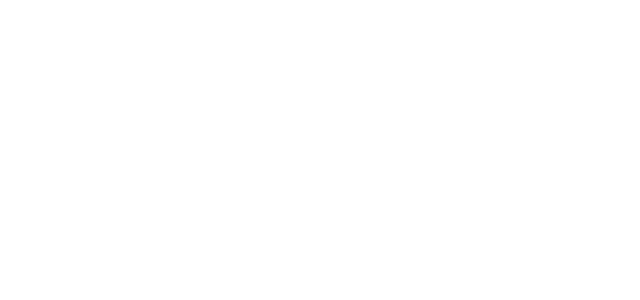
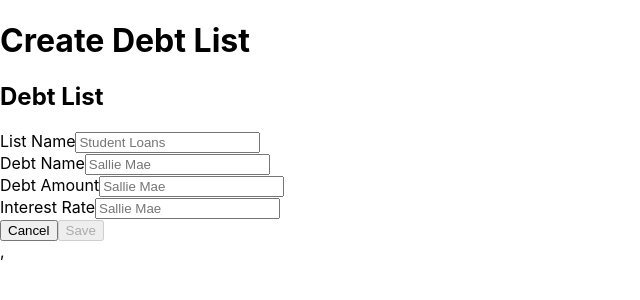
Before and after one commit to LindenDaniels/freedomly-client, a React (Create React App) app: page /new-debt-list in a window 1280 px wide. Shown: the top 300 px of the page, without its empty margins (0-640 px from the left). Built offline with nearby package versions, Linux system fonts and the light colour scheme.

Commit message:
New debt list up and running

```diff
--- a/package.json
+++ b/package.json
@@ -8,6 +8,7 @@
     "@testing-library/user-event": "^7.2.1",
     "react": "^16.12.0",
     "react-dom": "^16.12.0",
+    "react-router-dom": "^5.1.2",
     "react-scripts": "3.3.0"
   },
   "scripts": {
--- a/src/App.js
+++ b/src/App.js
@@ -1,11 +1,37 @@
-import React from 'react';
 
-function App() {
-  return (
-    <main className='App'>
-      {/* content goes here */}
-    </main>
-  );
+import React, { Component } from 'react';
+import { Route, Link, withRouter} from 'react-router-dom';
+import NewDebtList from './Forms/NewDebtList/NewDebtList';
+//import STORE  from './STORE'
+//import config from './config';
+import './App.css';
+
+class App extends Component {
+  static defaultProps = {
+    store: {
+      debtList: [],
+    }
+  };
+  render() {
+
+    return (
+
+      <div className='App'>
+
+
+        <div className='content' aria-live='polite'>
+          <Route
+            path='/new-debt-list'
+            render={() => <NewDebtList
+                           //store={STORE}
+            />}
+          />
+
+        </div>
+      </div>
+
+    );
+  }
 }
 
 export default App;
--- a/src/Forms/NewDebtList/NewDebtList.js
+++ b/src/Forms/NewDebtList/NewDebtList.js
@@ -6,12 +6,16 @@
  class NewDebtList extends React.Component {
 
     state = {
-        name: "",
-        items: "",
+        listName: "",
+        debtName: "",
+        debtAmount: "",
+        interestRate: "",
         id: "",
         formValid: false,
-        nameValid: false,
-        itemsValid: false,
+        listNameValid: false,
+        debtNameValid: false,
+        debtAmountValid: false,
+        interestRateValid: false,
         validationMessage: null
     }
 
@@ -40,7 +44,7 @@
 
         value = value.trim();
 
-        if ((name === 'name') || (name === 'items')) {
+        if ((name === 'listName') || (name === 'debtName') || (name === 'debtAmount') || (name === 'interestRate')) {
             if (value.length < 1) {
                 hasErrors = true
             }
@@ -57,8 +61,8 @@
 
     formValid() {
 
-        const { nameValid, itemsValid } = this.state;
-        if (nameValid && itemsValid === true){
+        const { listNameValid, debtNameValid, debtAmountValid, interestRateValid } = this.state;
+        if (listNameValid && debtNameValid && debtAmountValid && interestRateValid === true) {
             this.setState({
                 formValid: true,
                 validationMessage: null
@@ -107,20 +111,22 @@
 
     handleSubmit(e) {
         e.preventDefault();
-        const { name, items, id } = this.state;
+        const { listName, debtName, debtAmount, debtInterestRate, id } = this.state;
 
-        const list = {
-            name: name,
-            items: items,
+        const debtList = {
+            listName: listName,
+            debtName: debtName,
+            debtAmount: debtAmount,
+            debtInterestRate: debtInterestRate,
             id: id
 
         }
         const STORE = this.props.store;
-        const groceryLists = this.props.store.groceryLists
+        const debtLists = this.props.store.debtLists
 
 
-        groceryLists.push(list);
-        this.props.history.push('/grocery-lists');
+        debtLists.push(debtList);
+        this.props.history.push('/debt-lists');
 
         this.setState({error: null})
     };
@@ -131,76 +137,66 @@
         return (
              <>
             <header>
-                <h1>Create Grocery List</h1>
+                <h1>Create Debt List</h1>
             </header>
             <section>
             <form
-                className="creategrocerylist-form"
+                className="newdebtlist-form"
                 onSubmit={e => this.handleSubmit(e)}>
-                <h2 className="title">Grocery List</h2>
+                <h2 className="title">Debt List</h2>
                 <div className="form-section">
-                  <label htmlFor="name">Name</label>
+                  <label htmlFor="list-name">List Name</label>
                   <input
                     type="text"
                     className="field"
-                    name="name"
-                    id="name"
-                    aria-label="name"
+                    name="list-name"
+                    id="list-name"
+                    aria-label="list-name"
                     aria-required="true"
-                    placeholder="Saturday"
+                    placeholder="Student Loans"
+                    onChange={e => this.updateFormEntry(e)}
+                    />
+                </div>
+                <div className="form-section">
+                  <label htmlFor="debt-name">Debt Name</label>
+                  <input
+                    type="text"
+                    className="field"
+                    name="debt-name"
+                    id="debt-name"
+                    aria-label="debt-name"
+                    aria-required="true"
+                    placeholder="Sallie Mae"
+                    onChange={e => this.updateFormEntry(e)}
+                    />
+                </div>
+                <div className="form-section">
+                  <label htmlFor="debt-amount">Debt Amount</label>
+                  <input
+                    type="number"
+                    className="field"
+                    name="debt-amount"
+                    id="debt-amount"
+                    aria-label="debt-amount"
+                    aria-required="true"
+                    placeholder="Sallie Mae"
+                    onChange={e => this.updateFormEntry(e)}
+                    />
+                </div>
+                <div className="form-section">
+                  <label htmlFor="interest-rate">Interest Rate</label>
+                  <input
+                    type="number"
+                    className="field"
+                    name="interest-rate"
+                    id="interest-rate"
+                    aria-label="interest-rate"
+                    aria-required="true"
+                    placeholder="Sallie Mae"
                     onChange={e => this.updateFormEntry(e)}
                     />
                 </div>
 
-
-                <div className="form-section">
-                  <label htmlFor="items">Items</label>
-                  <input
-                    type="text"
-                    className="grocerylist-items"
-                    name="items"
-                    id="items"
-                    aria-label="items"
-                    aria-required="true"
-                    placeholder="Almond Milk"
-                    onChange={e => this.updateFormEntry(e)}/>
-                    <input
-                    type="text"
-                    className="field"
-                    name="items"
-                    id="items-1"
-                    aria-label="items"
-                    aria-required="true"
-                    placeholder="Almond Milk"
-                    onChange={e => this.updateFormEntry(e)}/>
-                    <input
-                    type="text"
-                    className="field"
-                    name="items"
-                    id="items-2"
-                    aria-label="items"
-                    aria-required="true"
-                    placeholder="Almond Milk"
-                    onChange={e => this.updateFormEntry(e)}/>
-                    <input
-                    type="text"
-                    className="field"
-                    name="items"
-                    id="items-3"
-                    aria-label="items"
-                    aria-required="true"
-                    placeholder="Almond Milk"
-                    onChange={e => this.updateFormEntry(e)}/>
-                    <input
-                    type="text"
-                    className="field"
-                    name="items"
-                    id="items-4"
-                    aria-label="items"
-                    aria-required="true"
-                    placeholder="Almond Milk"
-                    onChange={e => this.updateFormEntry(e)}/>
-                </div>
                 <div className="buttons">
                  <button
                     type="button"
--- a/src/index.js
+++ b/src/index.js
@@ -1,6 +1,13 @@
 import React from 'react';
 import ReactDOM from 'react-dom';
+import { BrowserRouter }  from 'react-router-dom';
 import App from './App';
+//import STORE  from './STORE'
 import './index.css';
 
-ReactDOM.render(<App />, document.getElementById('root'));
+ReactDOM.render(
+    <BrowserRouter>
+    <App /*store={STORE}*/ />,
+    </BrowserRouter>,
+    document.getElementById('root')
+  );
```
Also changed, not shown: src/App.css (added), src/STORE.js (added), 1 other file (tests, documents, lock files or other folders).
